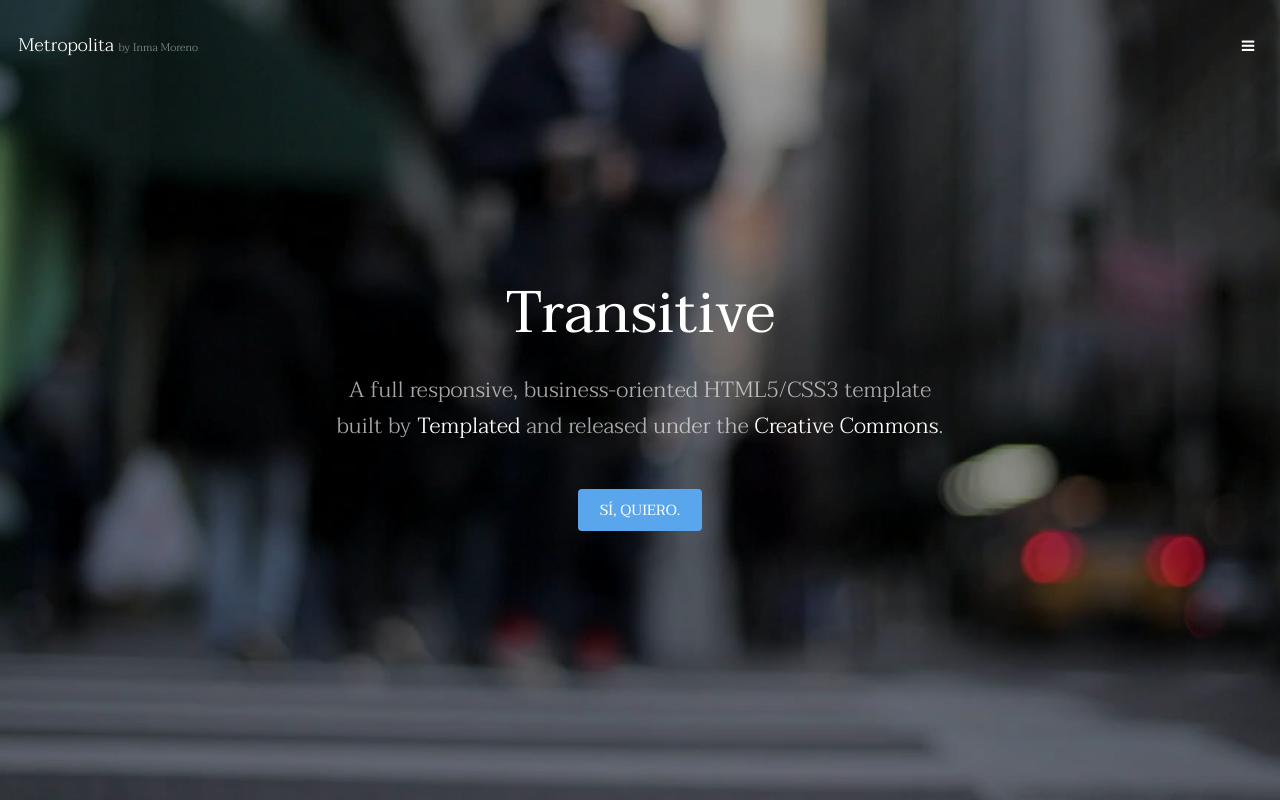
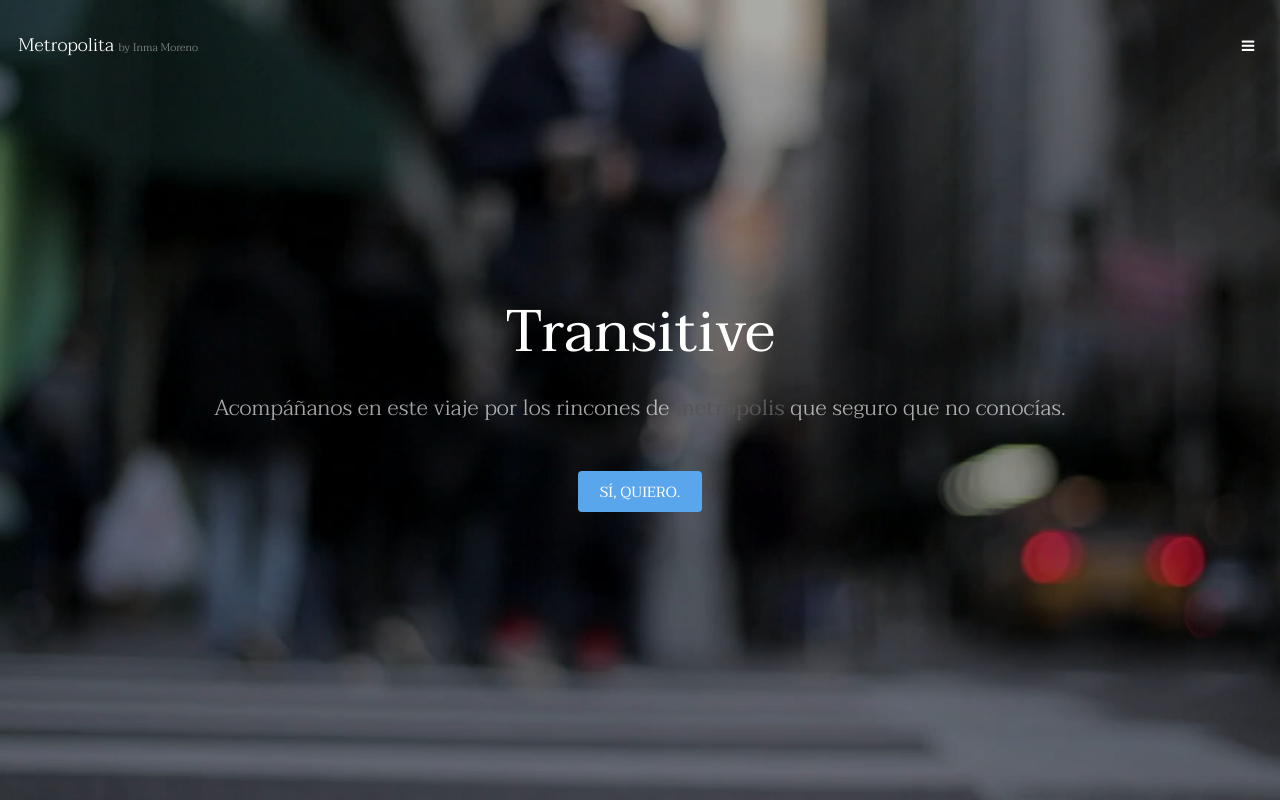
Before and after one commit to inmams7/04_REP_METROPOLITA, a plain HTML site: page index.html in a window 1280 px wide. Shown: the top 800 px of the page. Drawn offline with Linux system fonts and the light colour scheme.

Commit message:
frase bajo el h1 por IVÁN

```diff
--- a/index.html
+++ b/index.html
@@ -37,8 +37,8 @@
 			<section id="banner" data-video="images/banner">
 				<div class="inner">
 					<h1>Transitive</h1>
-					<p>A full responsive, business-oriented HTML5/CSS3 template<br />
-					built by <a href="https://templated.co/">Templated</a> and released under the <a href="https://templated.co/license">Creative Commons</a>.</p>
+					<p>Acompáñanos en este viaje por los rincones de <b>metrópolis</b> que seguro que no conocías.<br />
+					</p>
 					<a href="#one" class="button special scrolly">Sí, quiero.</a>
 				</div>
 			</section>
```
